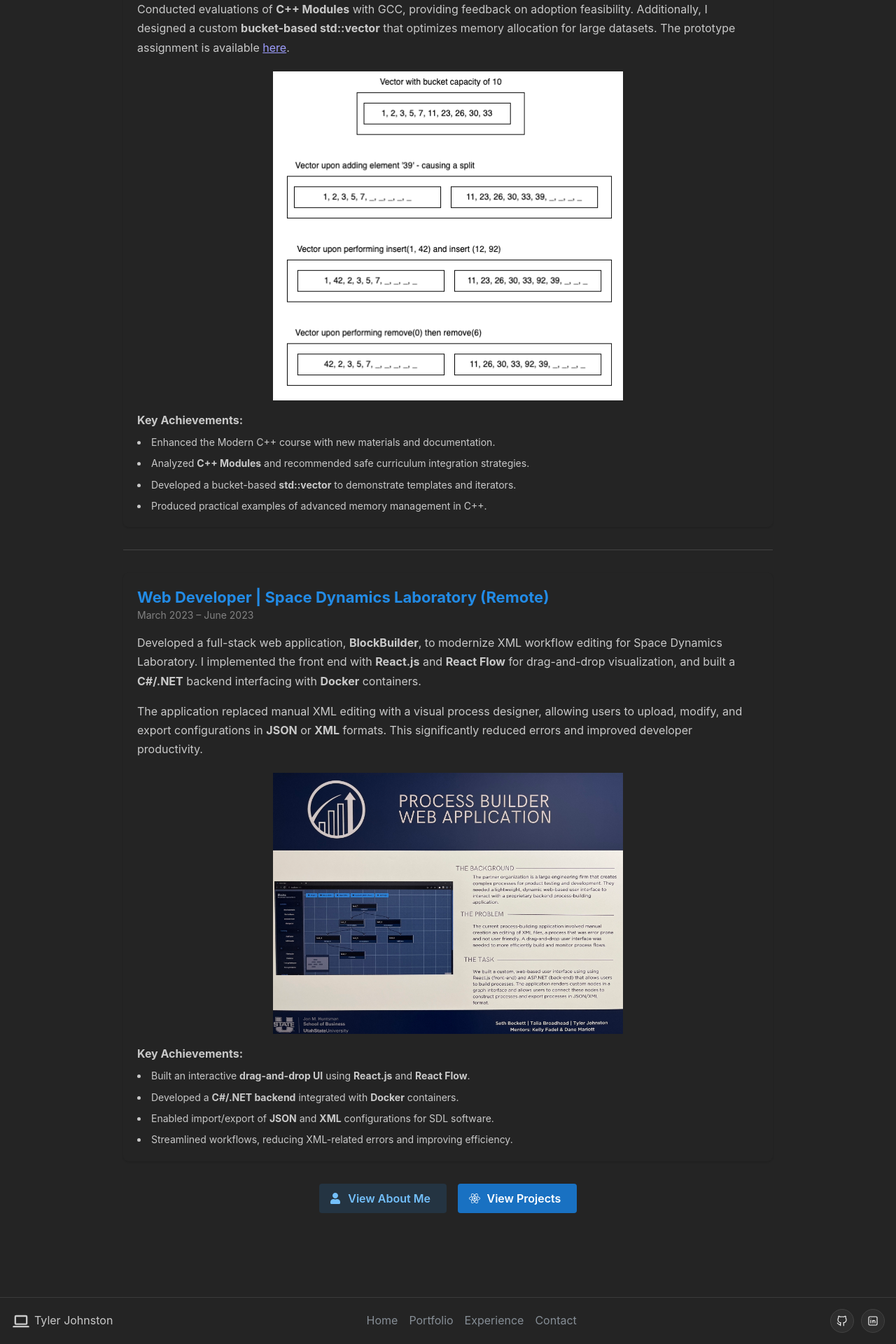
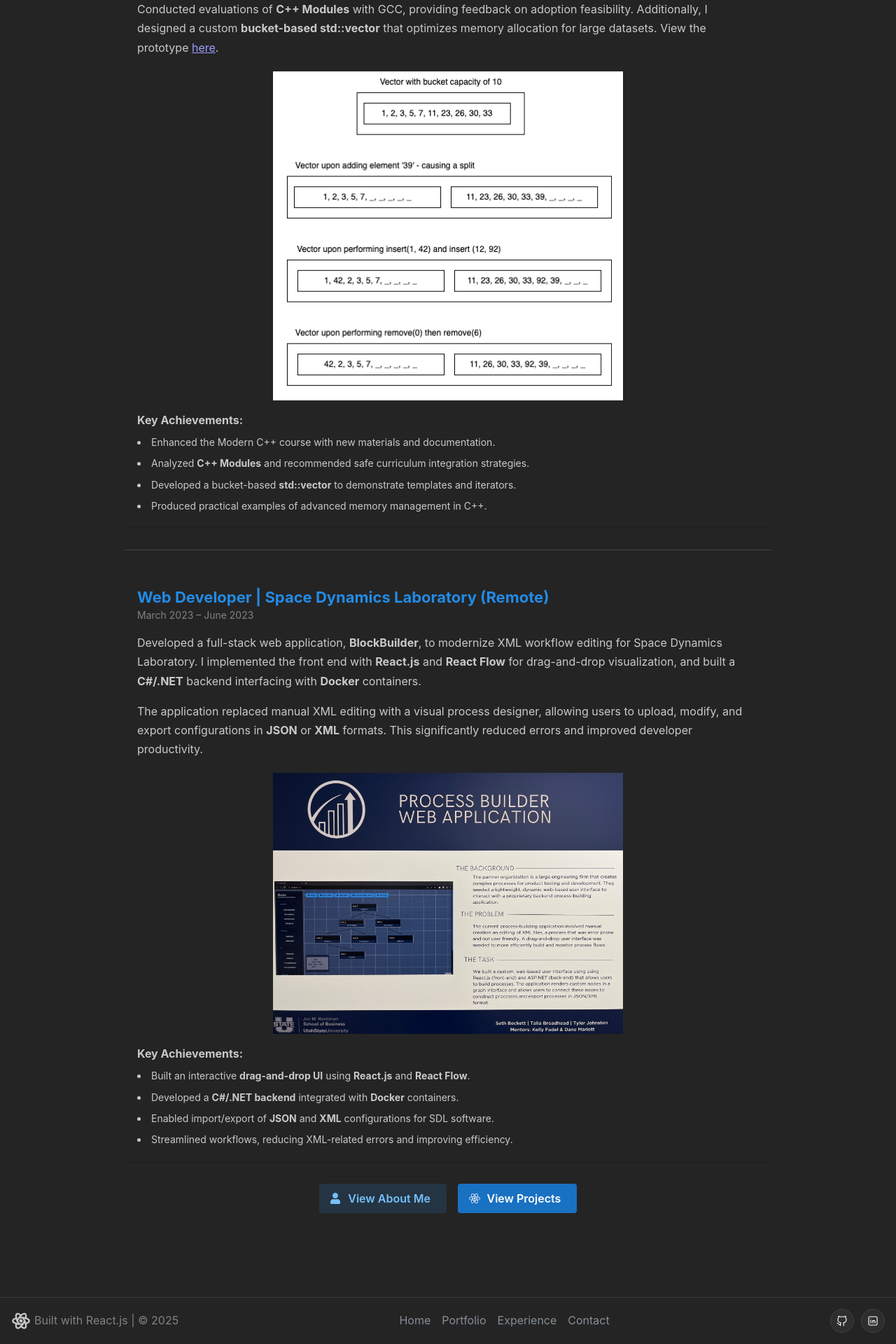
Before and after one commit to Tyler-Johnston/tyler-johnston.github.io, a React (Vite) app: page /experience in a window 1280 px wide. Shown: the part 2383-4303 px from the top of the page at 70% size. Built offline with nearby package versions, Linux system fonts and the light colour scheme.

Commit message:
footer tweaks

```diff
--- a/components/FooterCentered/FooterCentered.tsx
+++ b/components/FooterCentered/FooterCentered.tsx
@@ -1,8 +1,7 @@
 import { Link } from 'react-router-dom';
-import { Group, ActionIcon } from '@mantine/core';
-import { IconBrandGithub, IconBrandLinkedin, IconDeviceLaptop } from '@tabler/icons-react';
+import { Group, ActionIcon, Text } from '@mantine/core';
+import { IconBrandGithub, IconBrandLinkedin, IconBrandReact } from '@tabler/icons-react';
 import classes from './FooterCentered.module.css';
-// import headshot from "../../images/headshot.jpeg";
 
 const links = [
   { link: '/', label: 'Home' },
@@ -39,11 +38,15 @@ export function FooterCentered() {
   return (
     <div className={classes.footer}>
       <div className={classes.inner}>
-        {/* <Image radius="md" src={headshot} className={classes.smallImage} /> */}
-        <Group gap={5}>
-            <IconDeviceLaptop size={28}/>
-            Tyler Johnston
-          </Group>
+      <Group gap={5}>
+        <IconBrandReact size={28} />
+        <div>
+          <Text size="s" c="dimmed">
+            Built with React.js | © {new Date().getFullYear()}
+          </Text>
+        </div>
+      </Group>
+
 
         <Group className={classes.links}>{items}</Group>
         <Group gap="xs" justify="flex-end" wrap="nowrap">
--- a/src/Experience.tsx
+++ b/src/Experience.tsx
@@ -138,7 +138,7 @@ const Experience = () => {
         <Text lh={1.7}>
           Conducted evaluations of <b>C++ Modules</b> with GCC, providing feedback on adoption
           feasibility. Additionally, I designed a custom <b>bucket-based std::vector</b> that
-          optimizes memory allocation for large datasets. The prototype assignment is available{' '}
+          optimizes memory allocation for large datasets. View the prototype{' '}
           <Link to="https://github.com/Tyler-Johnston/Bucket-Vector" target="_blank">
             here
           </Link>
```
